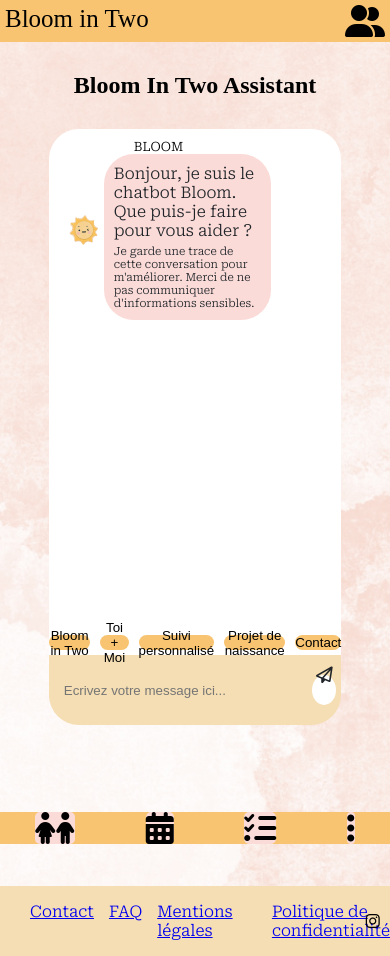
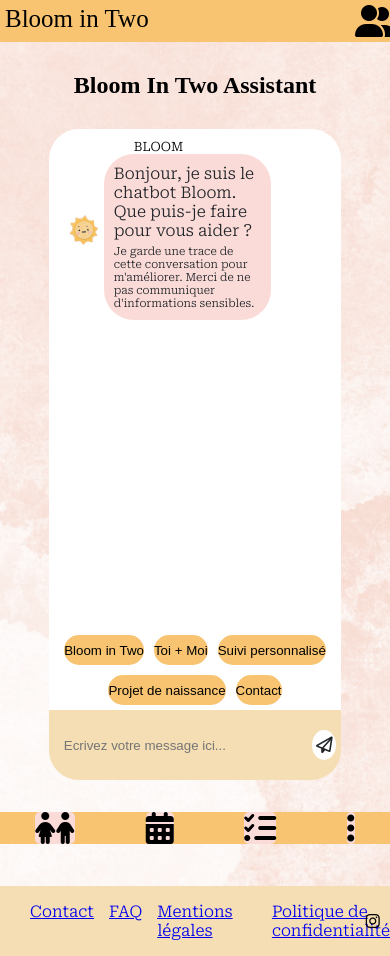
Before and after one commit to lylylou-2/Projet2-Chatbot, a Django app: page /chatbot/ in a window 390 px wide; the page is wider, and only the part inside the window is pictured. Run offline with Django 4.2, Linux system fonts and the light colour scheme; some libraries are stand-ins or nearby versions; some web fonts are replaced.

Commit message:
modif pour le responsive du chatbot

```diff
--- a/static/Future-Moms-main/css/main.css
+++ b/static/Future-Moms-main/css/main.css
@@ -24,6 +24,7 @@ body {
   gap: 15px;
   display: flex;
   justify-content: space-between;
+  width:100%;
 }
 
 .mobile {
@@ -172,7 +173,7 @@ body {
 
 @media screen and (max-width: 425px) {
   .image-accueil {
-    background-image: url(../image/logo-couple.jpg);
+    background-image: url(../image/logo-sansfond.png);
     background-position: center;
     background-size: contain;
     min-height: 300px;
@@ -632,9 +633,7 @@ footer ul {
 
 @media (min-width: 768px) {
   .desktop {
-    /*position: fixed;
     width: 100%;
-    bottom: 0;*/
     display: flex;
     height: 70px;
     align-items: center;
@@ -928,6 +927,7 @@ input:focus {  /*pour que le cadre de l'input ne s'affiche pas lors de la saisie
   height: 30px;
   display: flex;
   justify-content: center;
+  align-items: center;
   margin-right: 5px;
 }
 
@@ -936,7 +936,17 @@ input:focus {  /*pour que le cadre de l'input ne s'affiche pas lors de la saisie
 }
 
 
+@media ( max-width : 768px ) {
+  .chat-zone-bouton {
+    display:flex;
+    flex-wrap: wrap;
+  }
 
+  .btn-info{
+    width:auto;
+    height:30px;
+  }
+}
 
 /*Css de la page contact */
 
```
